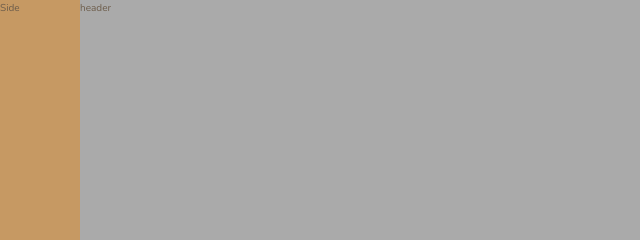
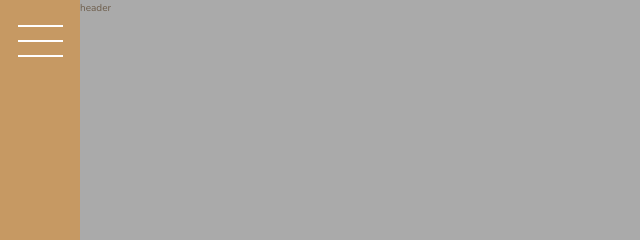
Before and after one commit to MohitAlphonsus/Nexter, a website: page index.html in a window 1280 px wide. Shown: the top 240 px of the page, 0-640 px from the left. Drawn offline with nearby package versions, Linux system fonts and the light colour scheme.

Commit message:
sidebar minor style

```diff
--- a/index.html
+++ b/index.html
@@ -20,7 +20,10 @@
 	</head>
 	<body>
 		<div class="container">
-			<div class="sidebar">Side</div>
+			<div class="sidebar">
+				<button class="nav-btn"></button>
+			</div>
+
 			<header class="header">header</header>
 			<div class="realtors">realtors</div>
 
--- a/sass/files/_sidebar.scss
+++ b/sass/files/_sidebar.scss
@@ -4,4 +4,33 @@
 	background-color: var.$color-primary;
 	grid-column: sidebar-start / sidebar-end;
 	grid-row: 1 / -1;
+	display: flex;
+	justify-content: center;
 }
+
+.nav-btn {
+	border: none;
+	border-radius: 0;
+	background-color: #fff;
+	height: 2px;
+	width: 4.5rem;
+
+	margin-top: 4rem;
+
+	&::before,
+	&::after {
+		content: '';
+		width: 4.5rem;
+		height: 2px;
+		display: block;
+		background-color: #fff;
+	}
+
+	&::before {
+		transform: translateY(-1.5rem);
+	}
+
+	&::after {
+		transform: translateY(1.3rem);
+	}
+}
```
Also changed, not shown: css/styles.css, 1 other file.
